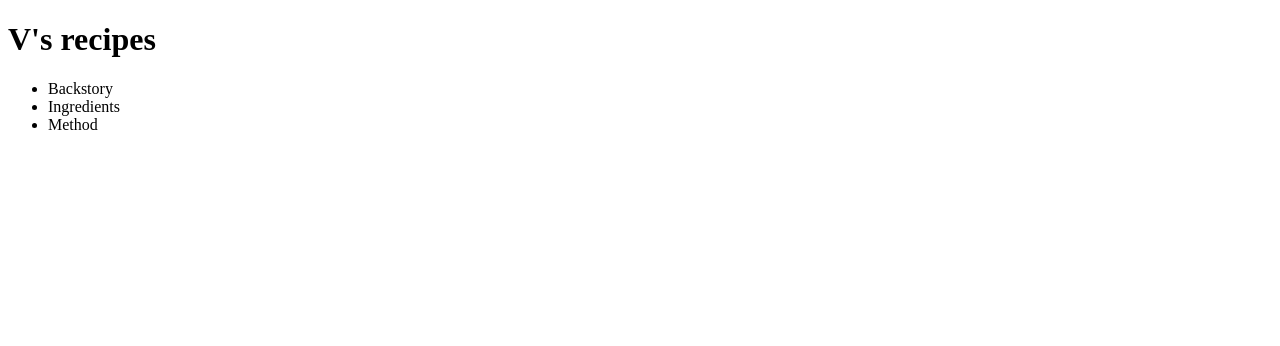
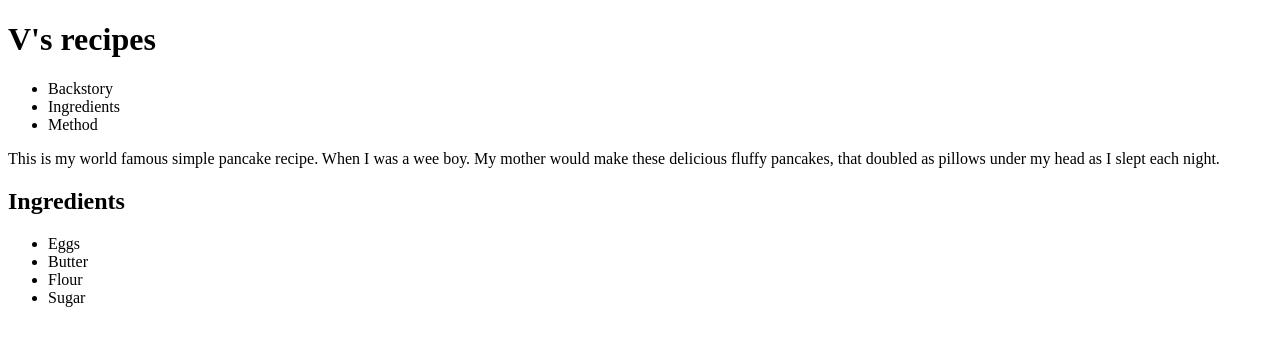
Before and after one commit to V1ZROY/odin-recipes, a plain HTML site: page index.html in a window 1280 px wide. Drawn offline with Linux system fonts and the light colour scheme.

Commit message:
Add backstory and ingredients sections

```diff
--- a/index.html
+++ b/index.html
@@ -13,5 +13,20 @@
                 <li>Method</li>
             </ul>
         </nav>
+        <section id=""backstory>
+            <p>
+                This is my world famous simple pancake recipe. When I was a wee boy. My mother would make these delicious fluffy pancakes, that doubled as pillows under my head as I slept each night.
+            </p>
+        </section>
+        <section id="ingredients">
+            <h2>Ingredients</h2>
+            <ul>
+                <li>Eggs</li>
+                <li>Butter</li>
+                <li>Flour</li>
+                <li>Sugar</li>
+            </ul>
+
+        </section>
     </body>
 </html>
```
